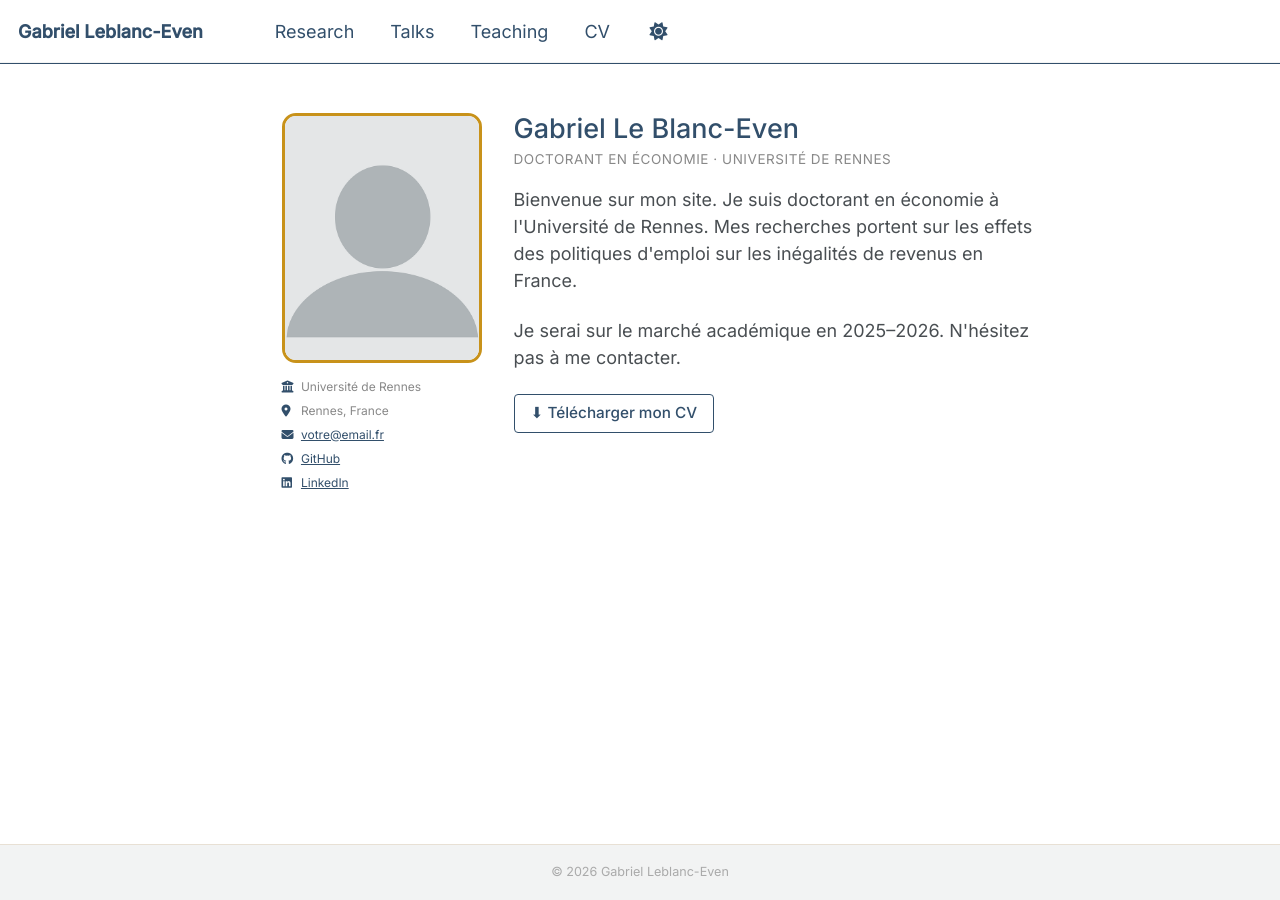
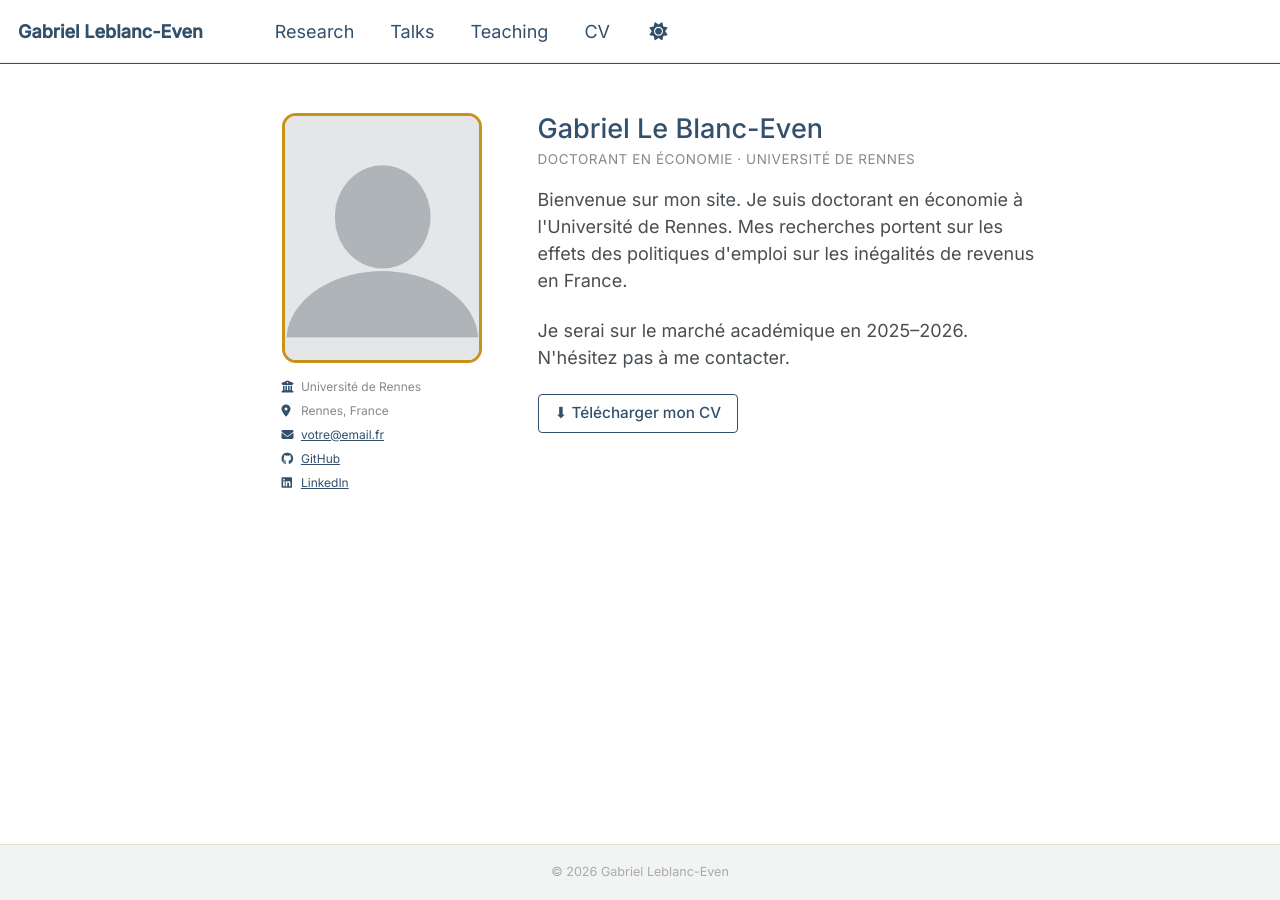
Before and after one commit to gabriel-leblanceven/gabriel-leblanceven.github.io, a Jekyll site: the page built from _pages/about.md, in a window 1280 px wide. Built offline with Jekyll 4.4.1, drawn with Linux system fonts in a browser that asks for light colours; a script bundle is joined from its source files by our own code; library files that are not in the unit come from our copies.

Commit message:
Update about.md

```diff
--- a/_pages/about.md
+++ b/_pages/about.md
@@ -3,7 +3,7 @@ permalink: /
 title: ""
 author_profile: false
 ---
-<div style="display: flex; gap: 32px; align-items: flex-start; margin-bottom: 32px;">
+<div style="display: flex; gap: 56px; align-items: flex-start; margin-bottom: 32px;">
   <div style="flex-shrink: 0; text-align: center;">
     <img src="/images/profile.png" alt="Photo" style="width: 200px; height: 250px; border-radius: 14px; border: 3px solid #c8921a; object-fit: cover;">
    <p style="margin-top: 12px; font-size: 12px; color: #888; line-height: 2; text-align: left;">
```
